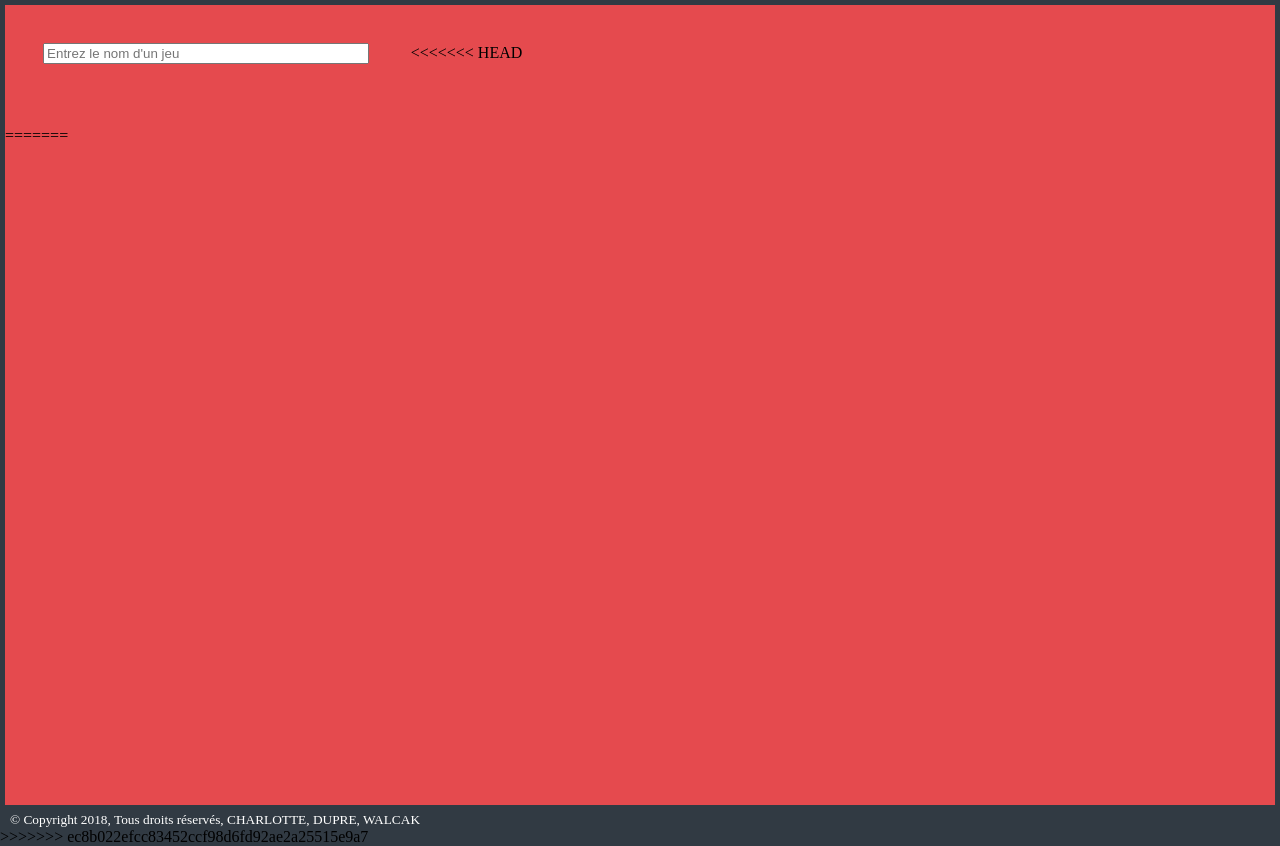
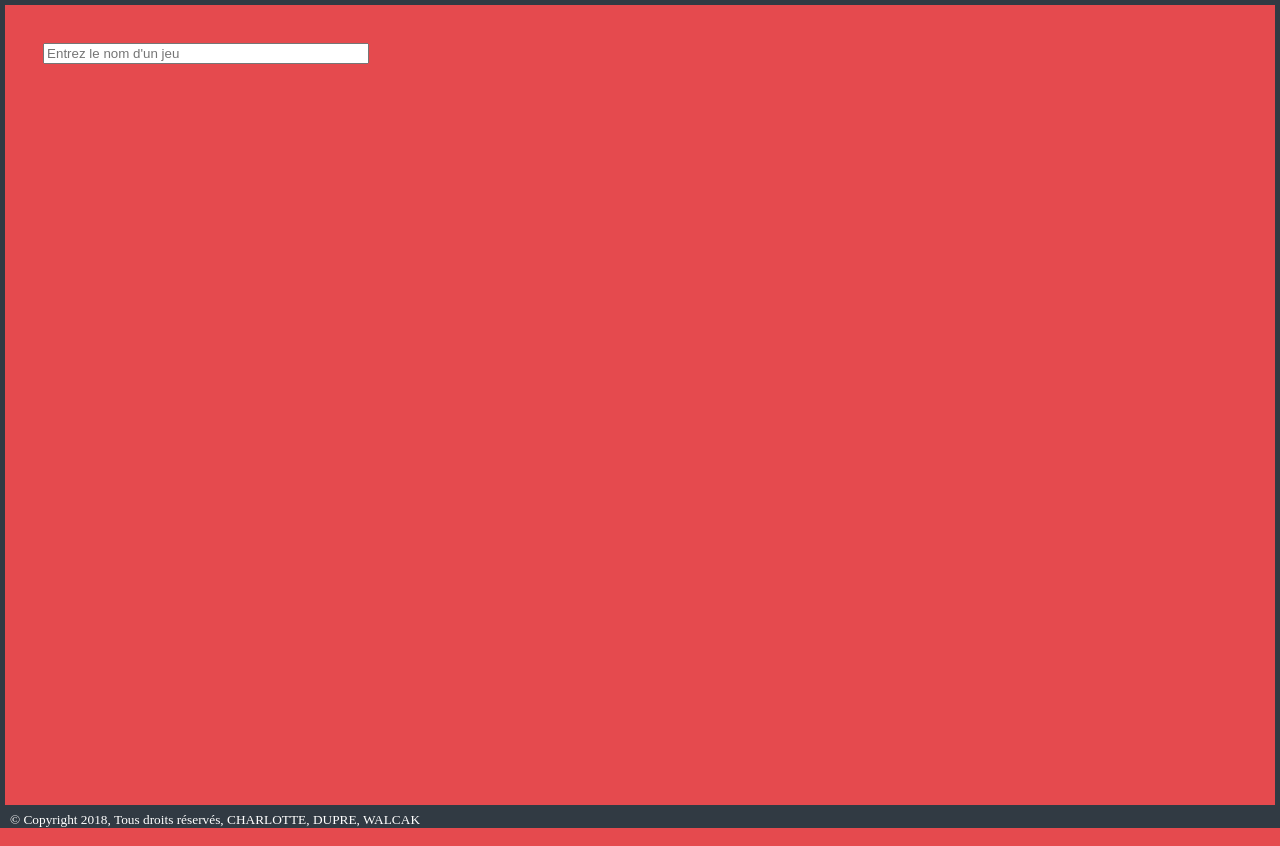
Before and after one commit to Ladislus/dut2_webserver_projet-php, a PHP site: page / in a window 1280 px wide. Shown: the part 74-920 px from the top of the page. Run offline with PHP 8.4, Linux system fonts and the light colour scheme.

Commit message:
correction erreur de merge

```diff
--- a/index.php
+++ b/index.php
@@ -35,11 +35,6 @@
             autocomplete="off"
             onkeyup="reloadTitre()" >
 
-<<<<<<< HEAD
-  <div id="resultat">
-  </div>
-
-=======
       <div id="resultat">
       </div>
     </div>
@@ -47,6 +42,5 @@
     <footer>
       <small>&copy; Copyright 2018, Tous droits réservés, CHARLOTTE, DUPRE, WALCAK</small>
     </footer>
->>>>>>> ec8b022efcc83452ccf98d6fd92ae2a25515e9a7
   </body>
 </html>
```
